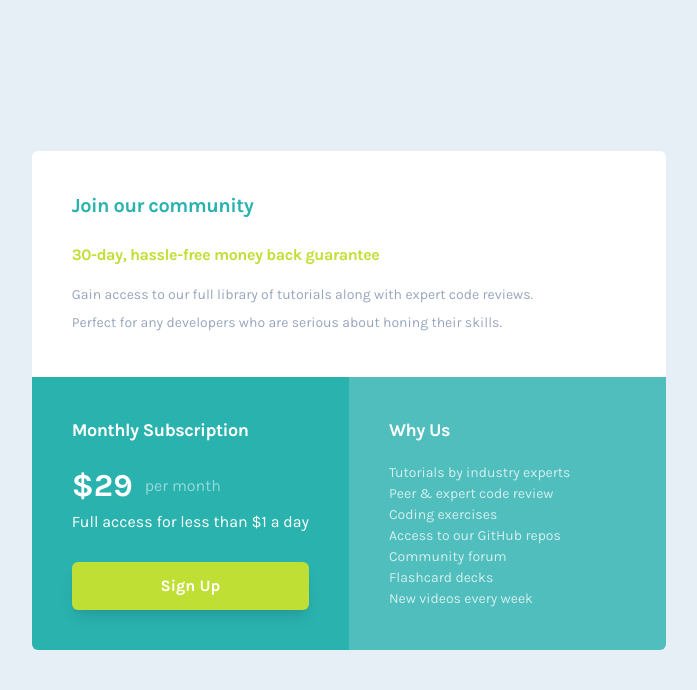
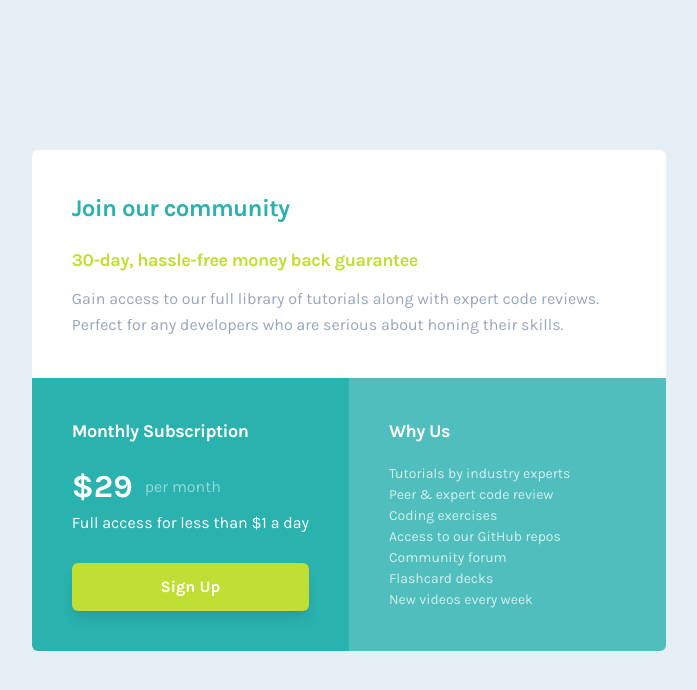
Before and after one commit to gumrahsindar/single-price-grid-component, a React (Vite) app: page / in a window 1280 px wide. Shown: the top 690 px of the page, without its empty margins (291-988 px from the left). Built offline with nearby package versions, Linux system fonts and the light colour scheme.

Commit message:
Update App.jsx
Set heading font sizes for desktop

```diff
--- a/src/App.jsx
+++ b/src/App.jsx
@@ -8,13 +8,13 @@ function App() {
       <div className='grid max-w-5xl md:grid-cols-2 mx-8 md:mx-auto py-7 md:p-10 '>
         {/* header area */}
         <div className='bg-white grid md:col-span-2 p-6 pt-7 pb-8 md:p-10 md:pb-10 rounded-t-md '>
-          <h1 className='text-primary-cyan text-[20px] font-bold tracking-tight mb-6 '>
+          <h1 className='text-primary-cyan text-[20px] md:text-xl font-bold tracking-tight mb-6 '>
             Join our community
           </h1>
-          <h3 className='mb-4 text-primary-yellow  leading-5 font-bold tracking-tight '>
+          <h3 className='mb-4 text-primary-yellow md:text-lg  leading-5 font-bold tracking-tight '>
             30-day, hassle-free money back guarantee
           </h3>
-          <h5 className='text-neutral-blue text-sm leading-7'>
+          <h5 className='text-neutral-blue text-sm md:text-base leading-7'>
             Gain access to our full library of tutorials along with expert code
             reviews. <br /> Perfect for any developers who are serious about
             honing their skills.
```
